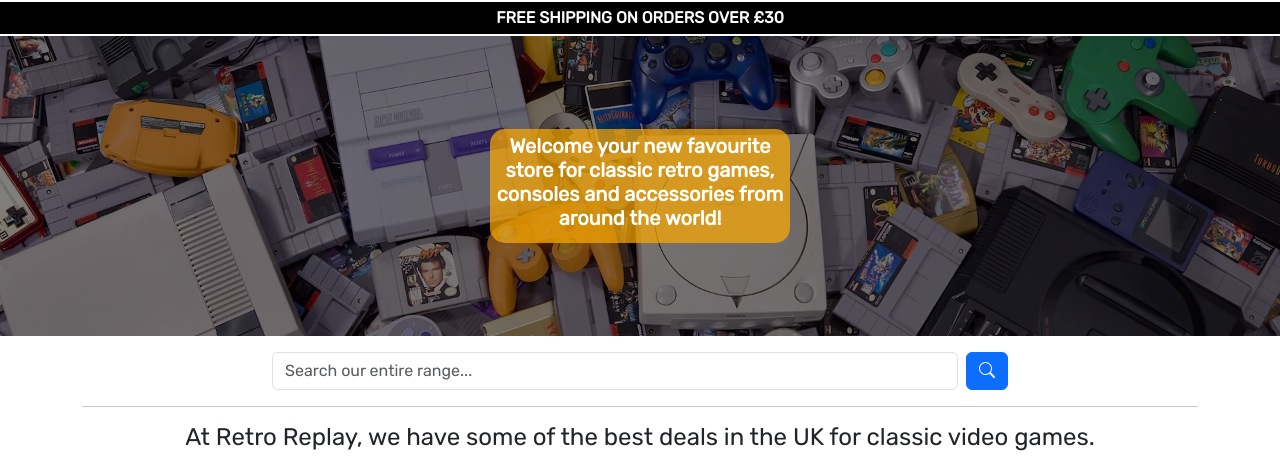
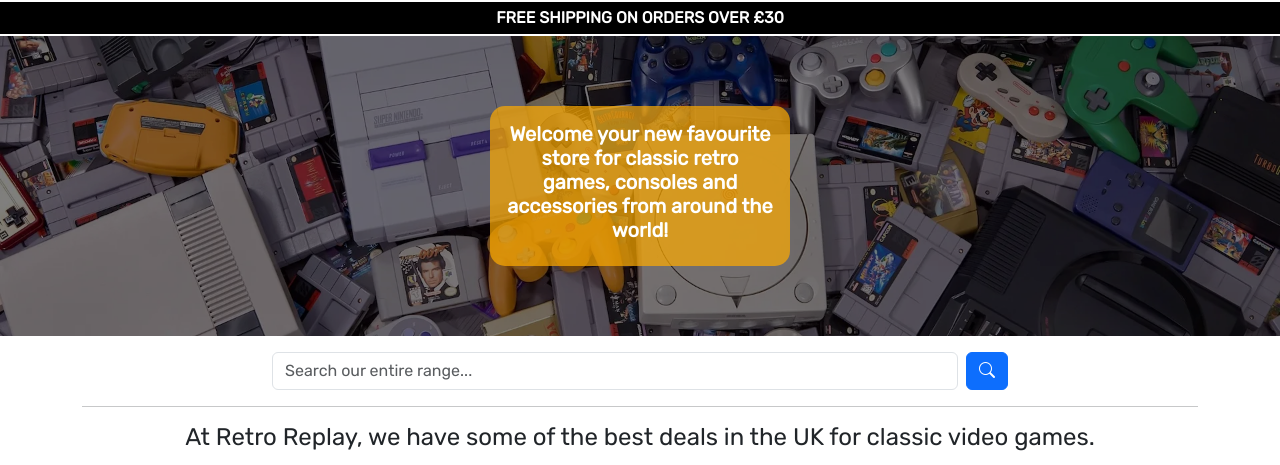
Before and after one commit to jts272/pp5-retro-replay, a Django app: page / in a window 1280 px wide. Shown: the part 98-563 px from the top of the page. Run offline with Django 3.2, Linux system fonts and the light colour scheme; data that the repository does not hold is empty; some libraries are stand-ins or nearby versions.

Commit message:
refactor: removed unused hero class and increase hero cover padding

```diff
--- a/static/css/style.css
+++ b/static/css/style.css
@@ -54,7 +54,7 @@ body {
   margin: auto;
   border-radius: 15px;
   background-color: rgba(255, 171, 0, 0.7);
-  padding: 0.3rem;
+  padding: 1rem;
   width: 300px;
   height: min-content;
   color: white;
--- a/templates/includes/hero-image.html
+++ b/templates/includes/hero-image.html
@@ -3,7 +3,7 @@
 <div class="container-fluid px-0 hero-cover-parent">
   <img src="{% static 'images/retro-hero.webp' %}"
        alt="A pile of games, consoles and accessories"
-       class="hero-image hero-darken" />
+       class="hero-image" />
   <div class="hero-cover">
     <!-- SEO keywords -->
     <h2>Welcome your new favourite store for classic retro games, consoles and accessories from around the world!</h2>
```
